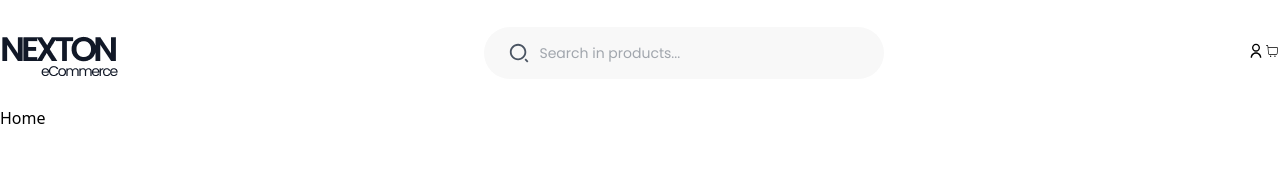
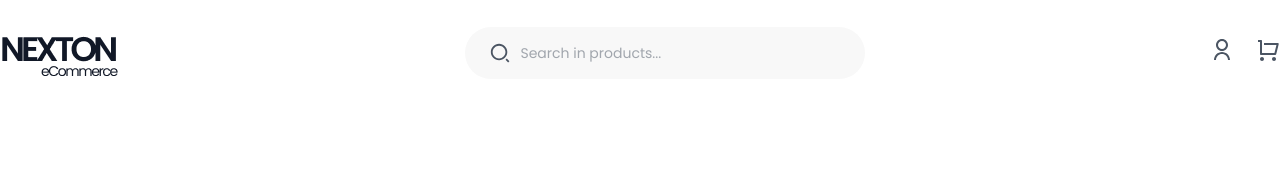
Before and after one commit to Rakib-Hassan-web/nexton-figma-, a React (Vite) app: page / in a window 1280 px wide. Shown: the top 180 px of the page. Built offline with nearby package versions, Linux system fonts and the light colour scheme.

Commit message:
icon add done need position

```diff
--- a/src/components/Navbar.jsx
+++ b/src/components/Navbar.jsx
@@ -6,7 +6,8 @@ import logo from '../assets/image/logo.png'
 
 
 import { RiUserLine } from "react-icons/ri";
-import { CiShoppingCart } from "react-icons/ci";
+import { RiShoppingCartLine } from "react-icons/ri";
+
 
 
 
@@ -24,16 +25,16 @@ return (
 
       <div className="navsearch w-[400px] h-[52px]  bg-[#F8F8F8] rounded-[100px] flex items-center gap-[10px] pl-[24px] " id='navsearch'>
 
-     <  RiSearch2Line className='text-2xl text-praymary ' />
+     <  RiSearch2Line className='text-2xl text-praymary  srach_icon' id='srach_icon' />
         <input className='navinp w-full border-none outline-none text-[14px] font-normal text-praymary font-praymary ' placeholder='Search in products... ' id='navinp' type="text" />
 
       </div>
 
 
-      <div className="nav_icons">
+      <div className="nav_icons " id='nav_icons'>
 
-     <button><RiUserLine/></button>
-     <button><CiShoppingCart/></button>
+     <button className='user_icon text-2xl text-praymary  mr-[22px]' id='user_icon'><RiUserLine/></button>
+     <button  className='cart_icon text-2xl text-praymary ' id='cart_icon'  ><RiShoppingCartLine/></button>
 
       </div>
 
--- a/src/pages/Home.jsx
+++ b/src/pages/Home.jsx
@@ -3,7 +3,7 @@ import React from 'react'
 
 const Home = () => {
   return (
-    <div>Home</div>
+    <div></div>
   )
 }
 
```
